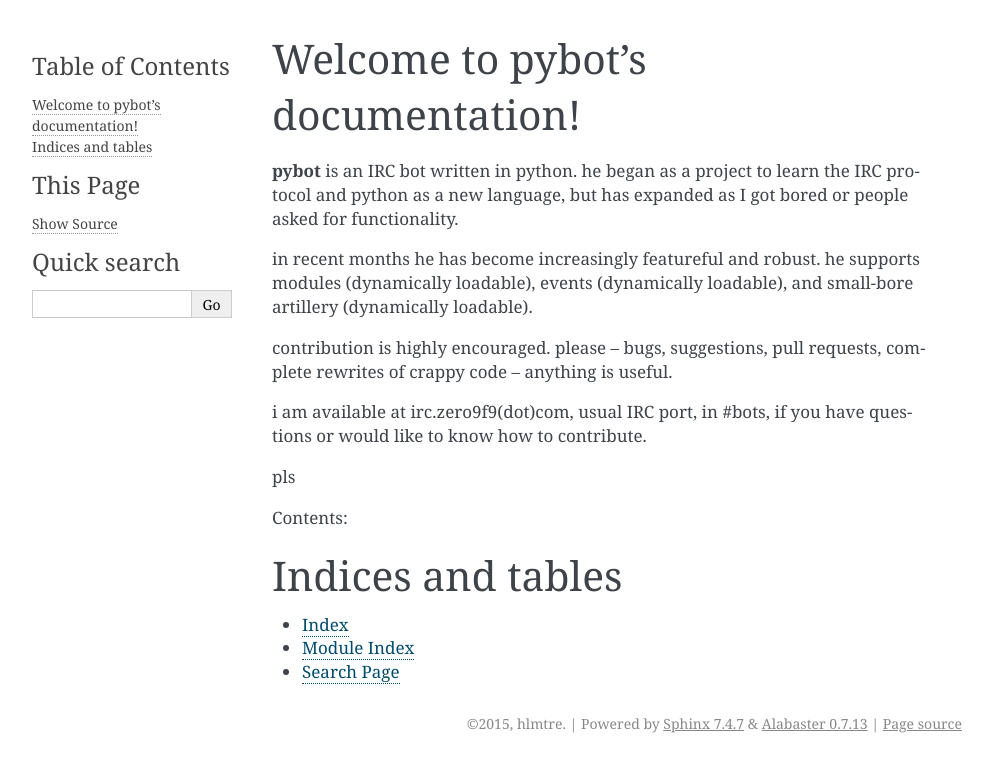
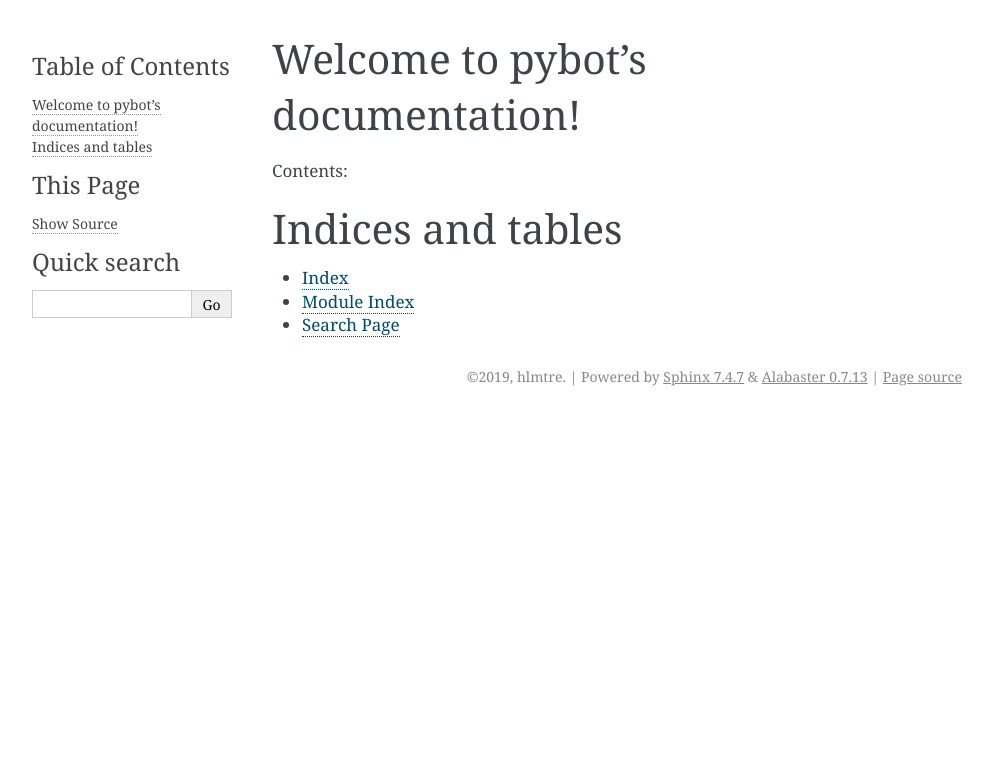
Before and after one commit to hlmtre/pybot, a Sphinx documentation site: the page built from docs/index.rst, in a window 1280 px wide. Shown: the top 772 px of the page, without its empty margins (148-1141 px from the left). Built offline with Sphinx 7.4.7, drawn with Linux system fonts in a browser that asks for light colours.

Commit message:
update docs some more

```diff
--- a/docs/conf.py
+++ b/docs/conf.py
@@ -1,7 +1,7 @@
 # -*- coding: utf-8 -*-
 #
 # pybot documentation build configuration file, created by
-# sphinx-quickstart on Mon Jul 20 11:29:02 2015.
+# sphinx-quickstart on Thu Apr 18 23:59:32 2019.
 #
 # This file is execfile()d with the current directory set to its
 # containing dir.
@@ -12,29 +12,33 @@
 # All configuration values have a default; values that are commented out
 # serve to show the default.
 
-import sys
-import os
-import shlex
-
 # If extensions (or modules to document with autodoc) are in another directory,
 # add these directories to sys.path here. If the directory is relative to the
 # documentation root, use os.path.abspath to make it absolute, like shown here.
-#sys.path.insert(0, os.path.abspath('.'))
+#
+# import os
+# import sys
+# sys.path.insert(0, os.path.abspath('.'))
 
 # -- General configuration ------------------------------------------------
 
 # If your documentation needs a minimal Sphinx version, state it here.
-#needs_sphinx = '1.0'
+#
+# needs_sphinx = '1.0'
 
 # Add any Sphinx extension module names here, as strings. They can be
 # extensions coming with Sphinx (named 'sphinx.ext.*') or your custom
 # ones.
 extensions = [
     'sphinx.ext.autodoc',
+    'sphinx.ext.doctest',
+    'sphinx.ext.intersphinx',
     'sphinx.ext.todo',
     'sphinx.ext.coverage',
+    'sphinx.ext.mathjax',
     'sphinx.ext.ifconfig',
     'sphinx.ext.viewcode',
+    'sphinx.ext.githubpages',
 ]
 
 # Add any paths that contain templates here, relative to this directory.
@@ -42,18 +46,20 @@
 
 # The suffix(es) of source filenames.
 # You can specify multiple suffix as a list of string:
+#
 # source_suffix = ['.rst', '.md']
 source_suffix = '.rst'
 
 # The encoding of source files.
-#source_encoding = 'utf-8-sig'
+#
+# source_encoding = 'utf-8-sig'
 
 # The master toctree document.
 master_doc = 'index'
 
 # General information about the project.
 project = u'pybot'
-copyright = u'2015, hlmtre'
+copyright = u'2019, hlmtre'
 author = u'hlmtre'
 
 # The version info for the project you're documenting, acts as replacement for
@@ -61,9 +67,9 @@
 # built documents.
 #
 # The short X.Y version.
-version = 'v0.8.4'
+version = u'1.0.0'
 # The full version, including alpha/beta/rc tags.
-release = 'v0.8.4'
+release = u'1.0.0'
 
 # The language for content autogenerated by Sphinx. Refer to documentation
 # for a list of supported languages.
@@ -74,37 +80,45 @@
 
 # There are two options for replacing |today|: either, you set today to some
 # non-false value, then it is used:
-#today = ''
+#
+# today = ''
+#
 # Else, today_fmt is used as the format for a strftime call.
-#today_fmt = '%B %d, %Y'
+#
+# today_fmt = '%B %d, %Y'
 
 # List of patterns, relative to source directory, that match files and
 # directories to ignore when looking for source files.
-exclude_patterns = ['_build']
+# This patterns also effect to html_static_path and html_extra_path
+exclude_patterns = ['_build', 'Thumbs.db', '.DS_Store']
 
 # The reST default role (used for this markup: `text`) to use for all
 # documents.
-#default_role = None
+#
+# default_role = None
 
 # If true, '()' will be appended to :func: etc. cross-reference text.
-#add_function_parentheses = True
+#
+# add_function_parentheses = True
 
 # If true, the current module name will be prepended to all description
 # unit titles (such as .. function::).
-#add_module_names = True
+#
+# add_module_names = True
 
 # If true, sectionauthor and moduleauthor directives will be shown in the
 # output. They are ignored by default.
-#show_authors = False
+#
+# show_authors = False
 
 # The name of the Pygments (syntax highlighting) style to use.
 pygments_style = 'sphinx'
 
 # A list of ignored prefixes for module index sorting.
-#modindex_common_prefix = []
+# modindex_common_prefix = []
 
 # If true, keep warnings as "system message" paragraphs in the built documents.
-#keep_warnings = False
+# keep_warnings = False
 
 # If true, `todo` and `todoList` produce output, else they produce nothing.
 todo_include_todos = True
@@ -114,31 +128,37 @@
 
 # The theme to use for HTML and HTML Help pages.  See the documentation for
 # a list of builtin themes.
+#
 html_theme = 'alabaster'
 
 # Theme options are theme-specific and customize the look and feel of a theme
 # further.  For a list of options available for each theme, see the
 # documentation.
-#html_theme_options = {}
+#
+# html_theme_options = {}
 
 # Add any paths that contain custom themes here, relative to this directory.
-#html_theme_path = []
+# html_theme_path = []
 
-# The name for this set of Sphinx documents.  If None, it defaults to
-# "<project> v<release> documentation".
-#html_title = None
+# The name for this set of Sphinx documents.
+# "<project> v<release> documentation" by default.
+#
+# html_title = u'pybot v1.0.0'
 
 # A shorter title for the navigation bar.  Default is the same as html_title.
-#html_short_title = None
+#
+# html_short_title = None
 
 # The name of an image file (relative to this directory) to place at the top
 # of the sidebar.
-#html_logo = None
+#
+# html_logo = None
 
-# The name of an image file (within the static path) to use as favicon of the
-# docs.  This file should be a Windows icon file (.ico) being 16x16 or 32x32
+# The name of an image file (relative to this directory) to use as a favicon of
+# the docs.  This file should be a Windows icon file (.ico) being 16x16 or 32x32
 # pixels large.
-#html_favicon = None
+#
+# html_favicon = None
 
 # Add any paths that contain custom static files (such as style sheets) here,
 # relative to this directory. They are copied after the builtin static files,
@@ -148,62 +168,79 @@
 # Add any extra paths that contain custom files (such as robots.txt or
 # .htaccess) here, relative to this directory. These files are copied
 # directly to the root of the documentation.
-#html_extra_path = []
+#
+# html_extra_path = []
 
-# If not '', a 'Last updated on:' timestamp is inserted at every page bottom,
-# using the given strftime format.
-#html_last_updated_fmt = '%b %d, %Y'
+# If not None, a 'Last updated on:' timestamp is inserted at every page
+# bottom, using the given strftime format.
+# The empty string is equivalent to '%b %d, %Y'.
+#
+# html_last_updated_fmt = None
 
 # If true, SmartyPants will be used to convert quotes and dashes to
 # typographically correct entities.
-#html_use_smartypants = True
+#
+# html_use_smartypants = True
 
 # Custom sidebar templates, maps document names to template names.
-#html_sidebars = {}
+#
+# html_sidebars = {}
 
 # Additional templates that should be rendered to pages, maps page names to
 # template names.
-#html_additional_pages = {}
+#
+# html_additional_pages = {}
 
 # If false, no module index is generated.
-#html_domain_indices = True
+#
+# html_domain_indices = True
 
 # If false, no index is generated.
-#html_use_index = True
+#
+# html_use_index = True
 
 # If true, the index is split into individual pages for each letter.
-#html_split_index = False
+#
+# html_split_index = False
 
 # If true, links to the reST sources are added to the pages.
-#html_show_sourcelink = True
+#
+# html_show_sourcelink = True
 
 # If true, "Created using Sphinx" is shown in the HTML footer. Default is True.
-#html_show_sphinx = True
+#
+# html_show_sphinx = True
 
 # If true, "(C) Copyright ..." is shown in the HTML footer. Default is True.
-#html_show_copyright = True
+#
+# html_show_copyright = True
 
 # If true, an OpenSearch description file will be output, and all pages will
 # contain a <link> tag referring to it.  The value of this option must be the
 # base URL from which the finished HTML is served.
-#html_use_opensearch = ''
+#
+# html_use_opensearch = ''
 
 # This is the file name suffix for HTML files (e.g. ".xhtml").
-#html_file_suffix = None
+# html_file_suffix = None
 
 # Language to be used for generating the HTML full-text search index.
 # Sphinx supports the following languages:
 #   'da', 'de', 'en', 'es', 'fi', 'fr', 'hu', 'it', 'ja'
-#   'nl', 'no', 'pt', 'ro', 'ru', 'sv', 'tr'
-#html_search_language = 'en'
+#   'nl', 'no', 'pt', 'ro', 'ru', 'sv', 'tr', 'zh'
+#
+# html_search_language = 'en'
 
 # A dictionary with options for the search language support, empty by default.
-# Now only 'ja' uses this config value
-#html_search_options = {'type': 'default'}
+# 'ja' uses this config value.
+# 'zh' user can custom change `jieba` dictionary path.
+#
+# html_search_options = {'type': 'default'}
 
 # The name of a javascript file (relative to the configuration directory) that
 # implements a search results scorer. If empty, the default will be used.
-#html_search_scorer = 'scorer.js'
+#
+# html_search_scorer = 'scorer.js'
 
 # Output file base name for HTML help builder.
 htmlhelp_basename = 'pybotdoc'
@@ -211,46 +248,62 @@
 # -- Options for LaTeX output ---------------------------------------------
 
 latex_elements = {
-# The paper size ('letterpaper' or 'a4paper').
-#'papersize': 'letterpaper',
+     # The paper size ('letterpaper' or 'a4paper').
+     #
+     # 'papersize': 'letterpaper',
 
-# The font size ('10pt', '11pt' or '12pt').
-#'pointsize': '10pt',
+     # The font size ('10pt', '11pt' or '12pt').
+     #
+     # 'pointsize': '10pt',
 
-# Additional stuff for the LaTeX preamble.
-#'preamble': '',
+     # Additional stuff for the LaTeX preamble.
+     #
+     # 'preamble': '',
 
-# Latex figure (float) alignment
-#'figure_align': 'htbp',
+     # Latex figure (float) alignment
+     #
+     # 'figure_align': 'htbp',
 }
 
 # Grouping the document tree into LaTeX files. List of tuples
 # (source start file, target name, title,
 #  author, documentclass [howto, manual, or own class]).
 latex_documents = [
-  (master_doc, 'pybot.tex', u'pybot Documentation',
-   u'hlmtre', 'manual'),
+    (master_doc, 'pybot.tex', u'pybot Documentation',
+     u'hlmtre', 'manual'),
 ]
 
 # The name of an image file (relative to this directory) to place at the top of
 # the title page.
-#latex_logo = None
+#
+# latex_logo = None
 
 # For "manual" documents, if this is true, then toplevel headings are parts,
 # not chapters.
-#latex_use_parts = False
+#
+# latex_use_parts = False
 
 # If true, show page references after internal links.
-#latex_show_pagerefs = False
+#
+# latex_show_pagerefs = False
 
 # If true, show URL addresses after external links.
-#latex_show_urls = False
+#
+# latex_show_urls = False
 
 # Documents to append as an appendix to all manuals.
-#latex_appendices = []
+#
+# latex_appendices = []
+
+# It false, will not define \strong, \code, 	itleref, \crossref ... but only
+# \sphinxstrong, ..., \sphinxtitleref, ... To help avoid clash with user added
+# packages.
+#
+# latex_keep_old_macro_names = True
 
 # If false, no module index is generated.
-#latex_domain_indices = True
+#
+# latex_domain_indices = True
 
 
 # -- Options for manual page output ---------------------------------------
@@ -263,7 +316,8 @@
 ]
 
 # If true, show URL addresses after external links.
-#man_show_urls = False
+#
+# man_show_urls = False
 
 
 # -- Options for Texinfo output -------------------------------------------
@@ -272,19 +326,27 @@
 # (source start file, target name, title, author,
 #  dir menu entry, description, category)
 texinfo_documents = [
-  (master_doc, 'pybot', u'pybot Documentation',
-   author, 'pybot', 'One line description of project.',
-   'Miscellaneous'),
+    (master_doc, 'pybot', u'pybot Documentation',
+     author, 'pybot', 'One line description of project.',
+     'Miscellaneous'),
 ]
 
 # Documents to append as an appendix to all manuals.
-#texinfo_appendices = []
+#
+# texinfo_appendices = []
 
 # If false, no module index is generated.
-#texinfo_domain_indices = True
+#
+# texinfo_domain_indices = True
 
 # How to display URL addresses: 'footnote', 'no', or 'inline'.
-#texinfo_show_urls = 'footnote'
+#
+# texinfo_show_urls = 'footnote'
 
 # If true, do not generate a @detailmenu in the "Top" node's menu.
-#texinfo_no_detailmenu = False
+#
+# texinfo_no_detailmenu = False
+
+
+# Example configuration for intersphinx: refer to the Python standard library.
+intersphinx_mapping = {'https://docs.python.org/': None}
--- a/docs/index.rst
+++ b/docs/index.rst
@@ -1,29 +1,15 @@
 .. pybot documentation master file, created by
-   sphinx-quickstart on Mon Jul 20 11:29:02 2015.
+   sphinx-quickstart on Thu Apr 18 23:59:32 2019.
    You can adapt this file completely to your liking, but it should at least
    contain the root `toctree` directive.
 
 Welcome to pybot's documentation!
 =================================
 
-**pybot** is an IRC bot written in python. he began as a project to learn the IRC protocol and python as a new language,
-but has expanded as I got bored or people asked for functionality.
-
-in recent months he has become increasingly featureful and robust. he supports modules (dynamically loadable), events (dynamically loadable), and small-bore artillery (dynamically loadable).
-
-contribution is highly encouraged. please -- bugs, suggestions, pull requests, complete rewrites of crappy code -- anything is useful.
-
-i am available at irc.zero9f9(dot)com, usual IRC port, in #bots, if you have questions or would like to know how to contribute.
-
-
-pls
-
-.. Source: http://bitbucket.org/hlmtre/pybot/
-
 Contents:
 
 .. toctree::
-   :maxdepth: 3
+   :maxdepth: 2
 
 
 
```
Also changed, not shown: 2 other files.
